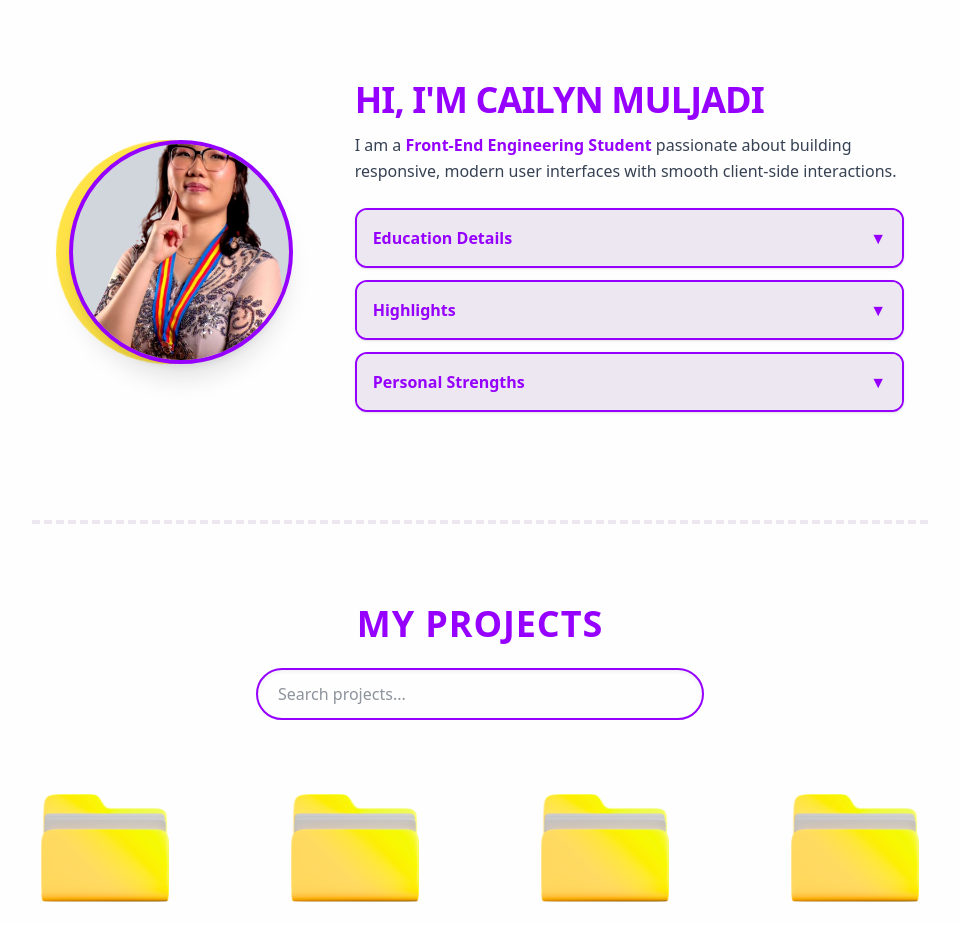
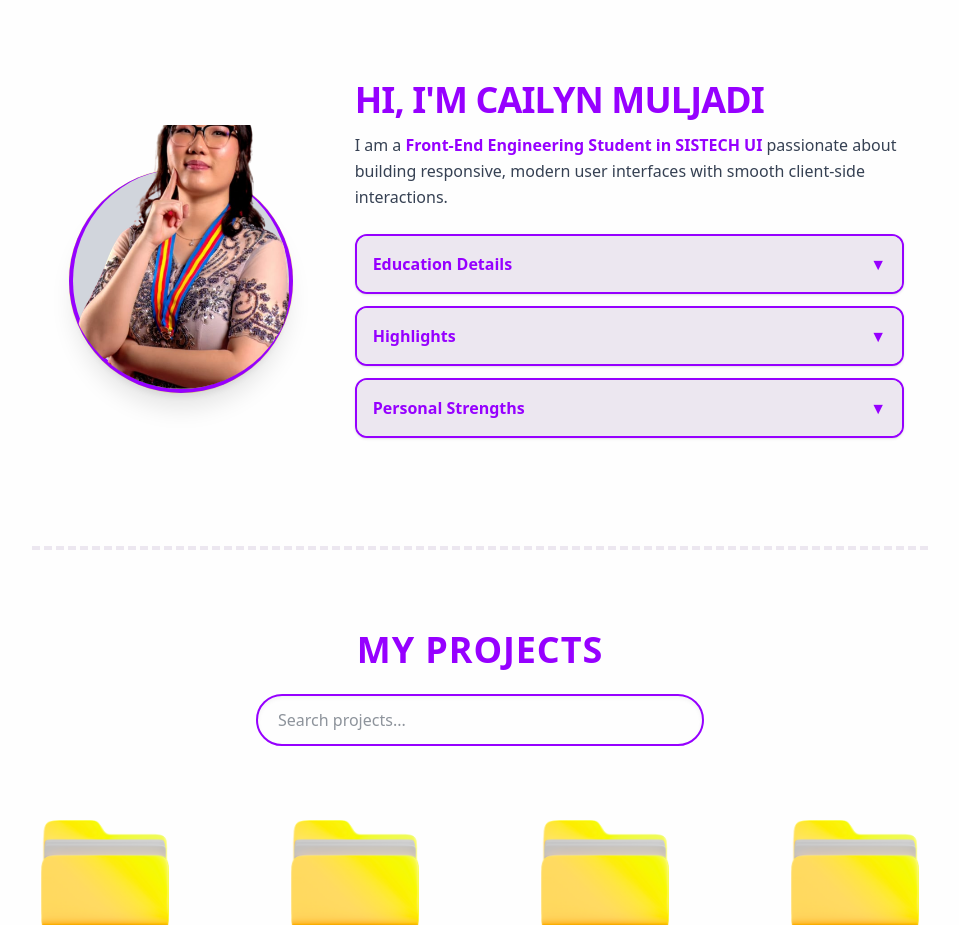
Before and after one commit to CailynMuljadi/portfolio-page, a Next.js app: page / in a window 1280 px wide. Shown: the part 800-1725 px from the top of the page, without its empty margins (160-1119 px from the left). Built offline with nearby package versions, Linux system fonts and the light colour scheme.

Commit message:
photo adjustments

```diff
--- a/app/components/IntroSection.tsx
+++ b/app/components/IntroSection.tsx
@@ -15,13 +15,13 @@ const DropdownSection: React.FC<DropdownProps> = ({ title, children }) => {
       <button
         type="button"
         onClick={() => setIsOpen(!isOpen)}
-        className="w-full p-4 flex justify-between items-center bg-brand-bg text-brand-purple font-bold hover:bg-purple-200 transition-colors"
+        className="w-full p-4 flex justify-between items-center bg-brand-bg text-brand-purple font-bold hover:bg-purple-200 transition-colors cursor-pointer"
       >
         <span>{title}</span>
         <span className={`transform transition-transform duration-300 ${isOpen ? 'rotate-180' : ''}`}>▼</span>
       </button>
-      <div className={`transition-all duration-300 ease-in-out overflow-hidden ${isOpen ? 'max-h-40 p-4 border-t border-purple-200' : 'max-h-0'}`}>
-        <div className="text-gray-700">{children}</div>
+      <div className={`transition-all duration-300 ease-in-out overflow-hidden ${isOpen ? 'max-h-96 p-4 border-t border-purple-200' : 'max-h-0'}`}>
+        <div className="text-gray-700 space-y-2">{children}</div>
       </div>
     </div>
   );
@@ -30,38 +30,53 @@ const DropdownSection: React.FC<DropdownProps> = ({ title, children }) => {
 export default function IntroSection() {
   return (
     <section className="max-w-4xl mx-auto py-20 px-6 grid grid-cols-1 md:grid-cols-3 gap-12 items-center relative z-10">
-      <div className="flex justify-center relative">
-        <div className="absolute inset-0 bg-brand-yellow rounded-full w-56 h-56 -z-10 animate-spin-slow"></div>
-        {/* Fixed image wrapper frame to display local avatar cleanly */}
-        <div className="w-56 h-56 relative rounded-full overflow-hidden border-4 border-brand-purple shadow-xl bg-gray-300">
+
+      {/* 🖼️ Pop-out Avatar Framing Container */}
+      <div className="flex justify-center relative pt-8">
+        {/* Animated outer background yellow glow element */}
+        <div className="absolute top-8 bg-brand-yellow rounded-full w-56 h-56 -z-10 animate-spin-slow"></div>
+
+        {/* The Base Frame Box (Acts as the solid visible background and bottom/side border masking layer) */}
+        <div className="relative w-56 h-56 rounded-full border-x-4 border-b-4 border-t-0 border-brand-purple bg-gray-300 shadow-xl group">
+
+          {/* Inner circle mask background helper */}
+          <div className="absolute inset-0 bg-gray-300 rounded-full border-t-4 border-brand-purple opacity-20 -z-10"></div>
+
+          {/* Absolute floating overlapping frame image block */}
+          <div className="absolute bottom-0 left-1/2 transform -translate-x-1/2 w-[105%] h-[120%] origin-bottom transition-transform duration-300 group-hover:scale-105">
             <Image
               src="/cailyn-profile.png"
               alt="Cailyn Muljadi"
               fill
-            sizes="224px"
+              sizes="240px"
               priority
-            className="object-cover"
+              className="object-cover object-bottom rounded-b-full"
             />
+          </div>
         </div>
       </div>
 
       <div className="md:col-span-2 text-center md:text-left">
         <h2 className="text-brand-purple font-black text-4xl uppercase tracking-tight mb-3">Hi, I'm Cailyn Muljadi</h2>
         <p className="text-gray-700 mb-6 leading-relaxed">
-          I am a <strong className="text-brand-purple">Front-End Engineering Student</strong> passionate about building responsive, modern user interfaces with smooth client-side interactions.
+          I am a <strong className="text-brand-purple">Front-End Engineering Student in SISTECH UI</strong> passionate about building responsive, modern user interfaces with smooth client-side interactions.
         </p>
 
         <DropdownSection title="Education Details">
+          <div className="mb-2">
             <p className="font-bold text-brand-purple">SMAK 5 PENABUR Jakarta, Indonesia</p>
-          <p className="text-sm gap-y-1">Specialized in Higher Maths, Physics, Chemistry, Biology, and Art.</p>
-          <p className="font-bold text-brand-purple">National Tsing Hua Univeristy, Taiwan</p>
-          <p className="text-sm gap-y-1">Engineering Techonoly - SPecializing in Industrial Engineering Management.</p>
+            <p className="text-sm">Specialized in Higher Maths, Physics, Chemistry, Biology, and Art.</p>
+          </div>
+          <div>
+            <p className="font-bold text-brand-purple">National Tsing Hua University, Taiwan</p>
+            <p className="text-sm">Engineering Technology - Specializing in Industrial Engineering Management.</p>
+          </div>
         </DropdownSection>
 
         <DropdownSection title="Highlights">
           <div className="flex flex-wrap gap-2 pt-1">
             {['High School Valedictorian', 'STEM Research & Competition Experience', 'Leadership Across School & Nonprofit Organizations'].map((str) => (
-              <span key={str} className="bg-brand-cyan text-brand-white text-xs font-bold px-3 py-1 rounded-full uppercase">
+              <span key={str} className="bg-brand-cyan text-brand-purple text-xs font-bold px-3 py-1 rounded-full uppercase">
                 ⭐ {str}
               </span>
             ))}
```
Lines whose indentation alone changed are shown as unchanged.
